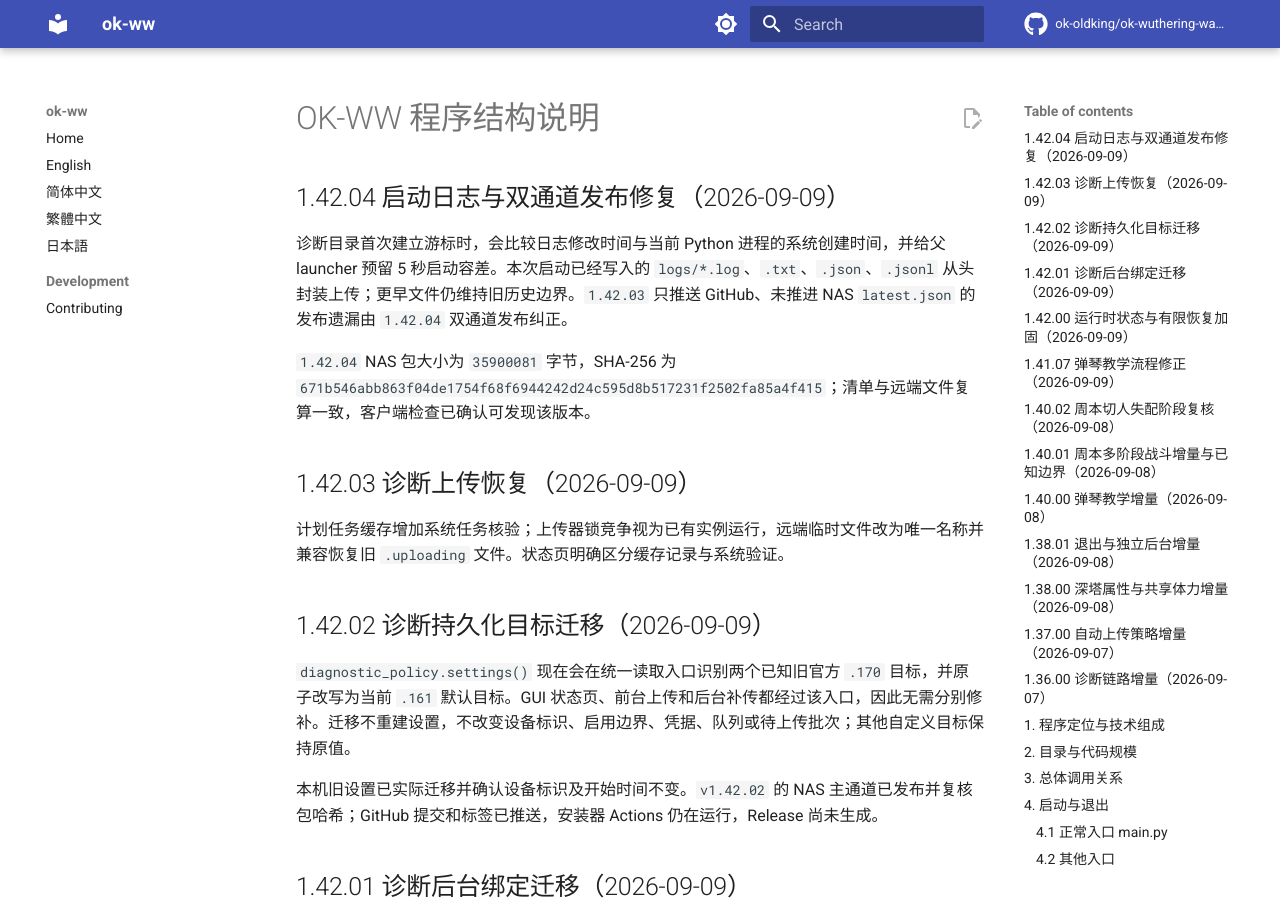
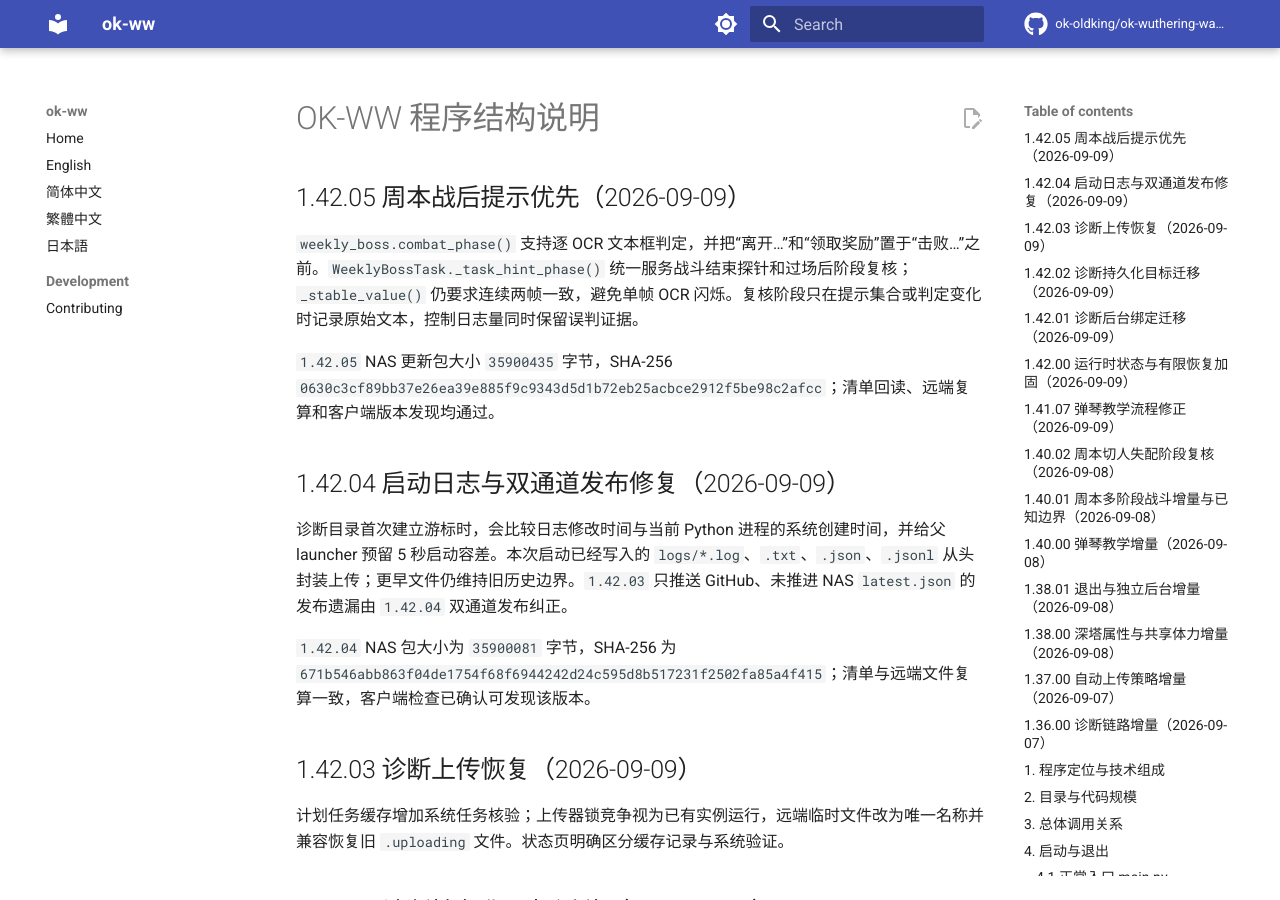
Before and after one commit to xihuojun2020-tech/okww-custom, an MkDocs documentation site: the page built from docs/程序结构说明.md, in a window 1280 px wide and 900 px high. Built offline with MkDocs 1.6.1 and Material for MkDocs 9.7.7, drawn with Linux system fonts in a browser that asks for light colours; comment, search, counter and statistics services are not loaded.

Commit message:
fix: prioritize weekly boss post-combat hints

```diff
--- a/config.py
+++ b/config.py
@@ -18,7 +18,7 @@ from src.task.process_feature import process_feature
 # okww 版本号（固定宽度 X.YY.ZZ）：
 #   小改动 → 第三位 +1；中等改动 → 第二位 +1 且第三位归 00；
 #   大改动 → 第一位 +1 且后两位归 00（仅用户明确提出时执行）
-version = "1.42.04"
+version = "1.42.05"
 
 
 def _find_most_recently_run_pc_exe():
--- a/docs/NAS诊断部署与读取说明.md
+++ b/docs/NAS诊断部署与读取说明.md
@@ -1,6 +1,10 @@
 # NAS 自动诊断上传与每周清理
 
-适用版本：**1.37.00 起**。本版按所有者的明确要求自动上传日志和截图，不再使用 1.36.00 的默认关闭或逐张审核策略。建议升级到 **1.42.04 或更高版本**，以获得启动日志完整采集、独立上传运行环境、计划任务系统核验、并发恢复和旧地址完整迁移。
+适用版本：**1.37.00 起**。本版按所有者的明确要求自动上传日志和截图，不再使用 1.36.00 的默认关闭或逐张审核策略。建议升级到 **1.42.05 或更高版本**，以获得周本阶段修复、启动日志完整采集、独立上传运行环境、计划任务系统核验、并发恢复和旧地址完整迁移。
+
+建议周本任务使用 **1.42.05 或更高版本**：左侧同时存在旧“击败…”提示和新“离开…”或“领取奖励”提示时，战后提示优先并连续两帧确认；上传日志会包含 `周本左侧任务提示 OCR=...，阶段=...`，用于复核阶段识别。
+
+`1.42.05` NAS stable 已发布：包大小 `35900435` 字节，SHA-256 为 `0630c3cf89bb37e26ea39e885f9c9343d5d1b72eb25acbce2912f5be98c2afcc`，清单和远端文件复算一致；以 `1.42.04` 检查已返回“发现局域网版本 1.42.05”。
 
 从 **1.42.04** 起，首次建立诊断边界时，以当前 Python 进程的系统创建时间及 5 秒 launcher 启动容差判断本次启动文件：已在 `logs` 中写入的主日志、错误日志、launcher 日志及其他支持的文本日志会从文件开头采集；更早的旧版本日志仍只建立边界，不回传历史内容。
 
--- a/docs/程序结构说明.md
+++ b/docs/程序结构说明.md
@@ -1,4 +1,10 @@
 # OK-WW 程序结构说明
+
+## 1.42.05 周本战后提示优先（2026-09-09）
+
+`weekly_boss.combat_phase()` 支持逐 OCR 文本框判定，并把“离开…”和“领取奖励”置于“击败…”之前。`WeeklyBossTask._task_hint_phase()` 统一服务战斗结束探针和过场后阶段复核；`_stable_value()` 仍要求连续两帧一致，避免单帧 OCR 闪烁。复核阶段只在提示集合或判定变化时记录原始文本，控制日志量同时保留误判证据。
+
+`1.42.05` NAS 更新包大小 `35900435` 字节，SHA-256 `0630c3cf89bb37e26ea39e885f9c9343d5d1b72eb25acbce2912f5be98c2afcc`；清单回读、远端复算和客户端版本发现均通过。
 
 ## 1.42.04 启动日志与双通道发布修复（2026-09-09）
 
```
Also changed, not shown: docs/项目交接与新对话上下文.md (+4 -1 lines), 更新日志.md (+6 -0 lines), 3 other files.
